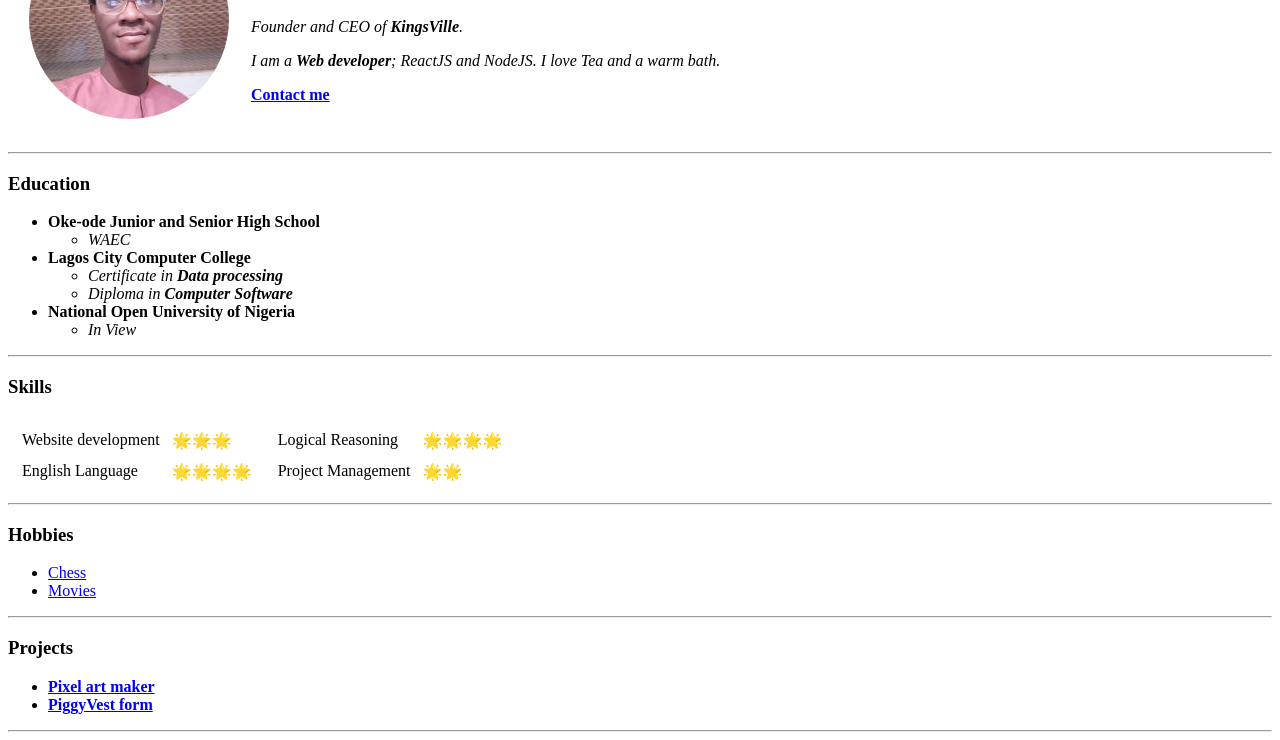
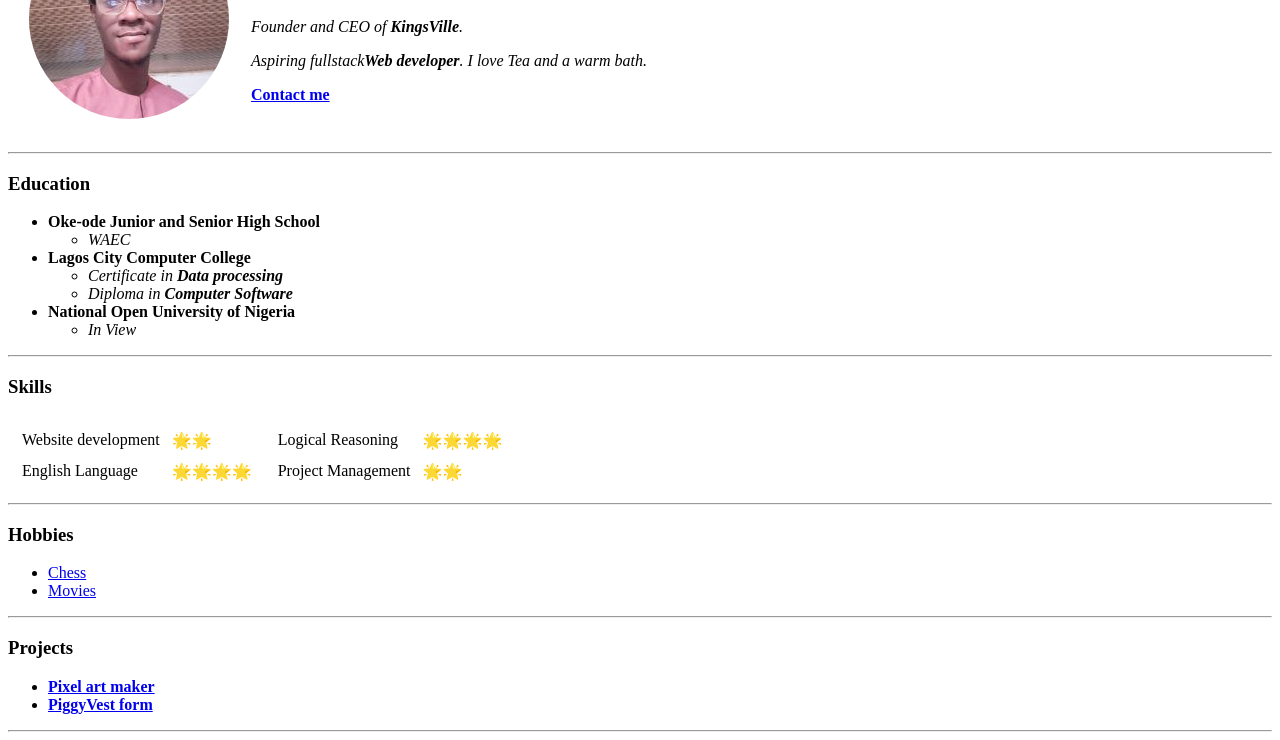
Before and after one commit to D18THDAY/cv, a plain HTML site: page index.html in a window 1280 px wide. Shown: the part 110-850 px from the top of the page. Drawn offline with Linux system fonts and the light colour scheme.

Commit message:
Update index.html

```diff
--- a/index.html
+++ b/index.html
@@ -3,7 +3,7 @@
 
 <head>
   <meta charset="utf-8">
-  <title>Seun's Personal Site</title>
+  <title>Oluwaseun's Portfolio site</title>
 </head>
 
 <body>
@@ -16,7 +16,7 @@
       <td>
         <h1>Oluwaseun Sofoluwe</h1>
         <p><em>Founder and CEO of <strong>KingsVille</strong>.</em></p>
-        <p><em>I am a <strong>Web developer</strong>; ReactJS and NodeJS. I love Tea and a warm bath.</em></p>
+        <p><em>Aspiring fullstack<strong>Web developer</strong>. I love Tea and a warm bath.</em></p>
         <div><a href="contact.html"><strong>Contact me</strong></a></div>
       </td>
     </tr>
@@ -53,7 +53,7 @@
         <table cellspacing="10">
           <tr>
             <td>Website development</td>
-            <td>&#127775;&#127775;&#127775;</td>
+            <td>&#127775;&#127775;</td>
           </tr>
           <tr>
             <td>English Language</td>
```
